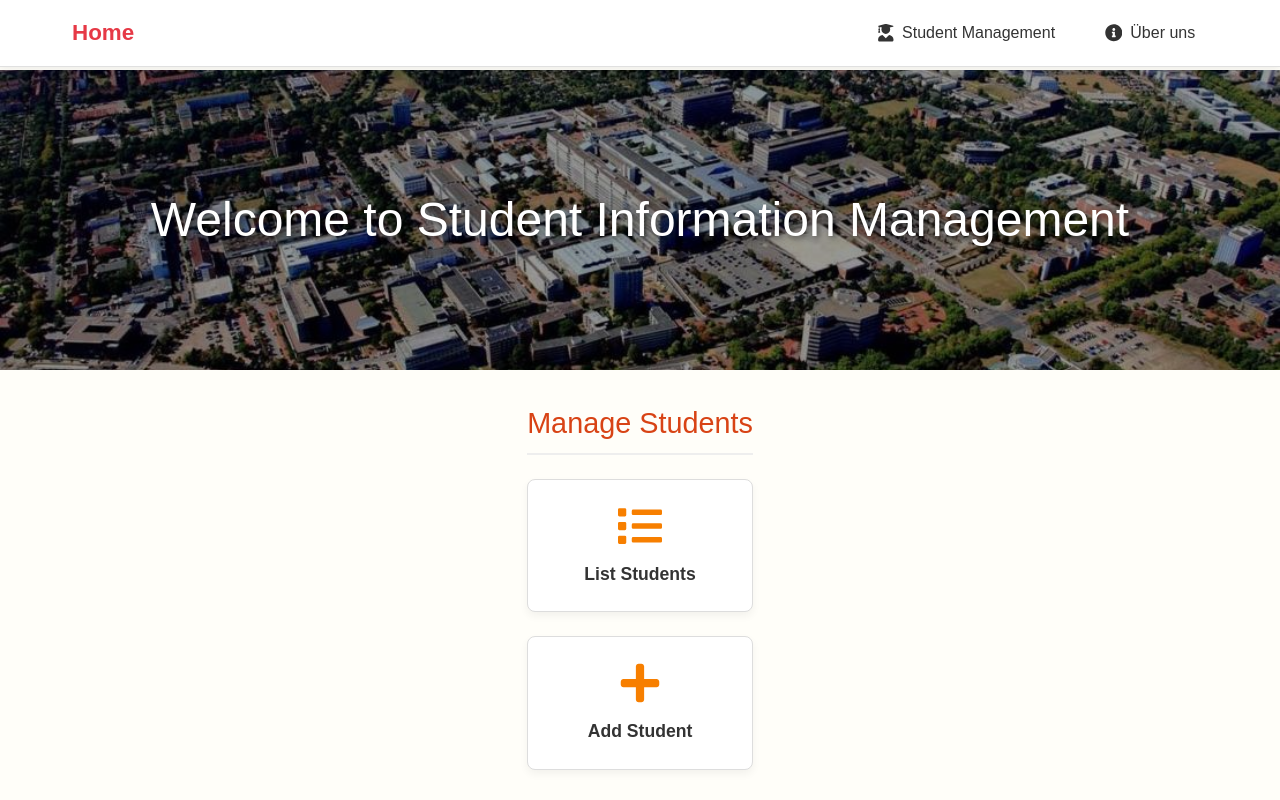
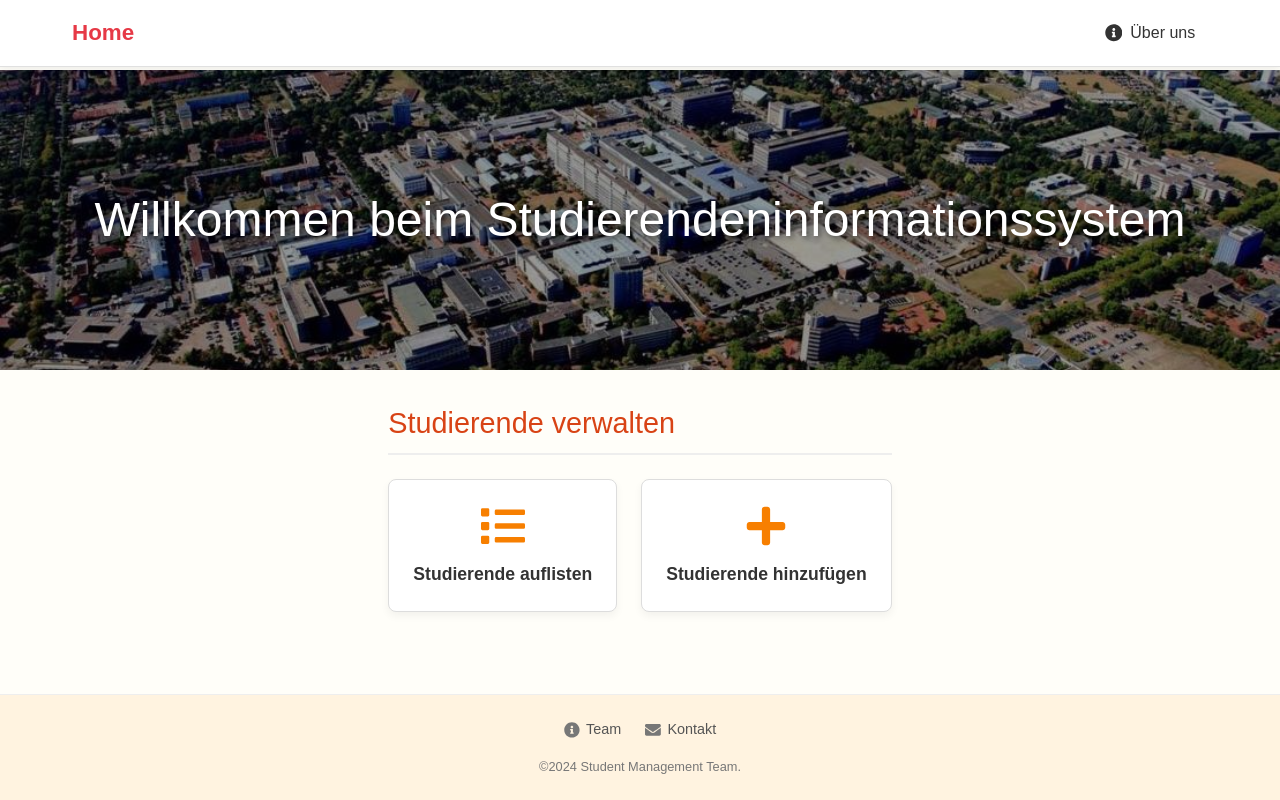
Before and after one commit to quylecse/student-web-app, a Next.js app: page / in a window 1280 px wide. Shown: the top 800 px of the page. Built offline with nearby package versions, Linux system fonts and the light colour scheme.

Commit message:
Redundanten Code entfernen

```diff
--- a/app/page.tsx
+++ b/app/page.tsx
@@ -7,8 +7,6 @@ import { useRouter } from 'next/navigation'; // useRouter bleibt erhalten, da Ne
 
 import styles from './styles/Home.module.css'; // Stelle sicher, dass der CSS-Pfad korrekt ist
 import {
-  FaUserGraduate, // Symbol für Student Management
-  FaBoxes,        // Symbol für Modulverwaltung
   FaInfoCircle,   // Symbol für Über Uns / Team
   // Weitere Symbole bleiben für Buttons im Hauptinhalt und Footer erhalten
   FaList, FaPlus, FaSearch, FaEdit, FaTrash, FaBook,
@@ -30,12 +28,6 @@ const HomePage: React.FC = () => {
             <Link href="/">Home</Link>
           </div>
           <ul className={styles.navbarNav}>
-            {/* Abschnitt Student Management: Verlinkt zur ID des Abschnitts auf derselben Seite */}
-            <li className={styles.navItem}>
-              <Link href="#student-management" className={styles.navLink}>
-                <FaUserGraduate className={styles.navIcon} /> Student Management
-              </Link>
-            </li>
             <li className={styles.navItem}>
               <Link href="/team" className={styles.navLink}>
                 <FaInfoCircle className={styles.navIcon} /> Über uns
@@ -56,27 +48,27 @@ const HomePage: React.FC = () => {
           className={styles.heroImage}
         />
         <div className={styles.heroOverlay}>
-          <h1 className={styles.heroTitle}>Welcome to Student Information Management</h1>
-        </div>
+          <h1 className={styles.heroTitle}>Willkommen beim Studierendeninformationssystem</h1>        </div>
       </div>
 
       {/* Hauptinhalt */}
       <main className={styles.mainContent}>
         {/* Abschnitt Studentenverwaltung: ID wurde HINZUGEFÜGT */}
         <section id="student-management" className={styles.section}>
-          <h2 className={styles.sectionHeading}>Manage Students</h2>
+          <h2 className={styles.sectionHeading}>Studierende verwalten</h2>
           <div className={styles.buttonGrid}>
             <Link href="/students" className={styles.actionButton}>
               <FaList className={styles.buttonIcon} />
-              <span>List Students</span>
+              <span>Studierende auflisten</span>
             </Link>
             <Link href="/students/new" className={styles.actionButton}>
               <FaPlus className={styles.buttonIcon} />
-              <span>Add Student</span>
+              <span>Studierende hinzufügen</span>
             </Link>
           </div>
         </section>
       </main>
+
 
       {/* Fußzeile */}
       <footer className={styles.footer}>
@@ -87,9 +79,10 @@ const HomePage: React.FC = () => {
           <Link href="/contact">
             <FaEnvelope className={styles.footerIcon} /> Kontakt
           </Link>
+
         </div>
         <p className={styles.copyright}>
-          &copy;2025 Gruppe 16. Alle Rechte vorbehalten.
+          &copy;2024 Student Management Team.
         </p>
       </footer>
     </div>
--- a/app/students/new/page.tsx
+++ b/app/students/new/page.tsx
@@ -1,8 +1,8 @@
 'use client';
 
-import { useState , useEffect } from 'react';
-import { createStudent, addModuleToStudent , getStudents } from '../../../lib/services/student-service';
-import { StudentCreate, ModuleCreate , StudentRead } from '@/types/student';
+import { useState, useEffect } from 'react';
+import { createStudent, addModuleToStudent, getStudents } from '../../../lib/services/student-service';
+import { StudentCreate, ModuleCreate, StudentRead } from '@/types/student';
 import Link from 'next/link';
 import styles from '../../styles/Home.module.css';
 import {
@@ -17,7 +17,7 @@ export default function NewStudentPage() {
     last_name: '',
     matriculation_number: '',
   });
-    const [modules, setModules] = useState<ModuleCreate[]> ([]);
+  const [modules, setModules] = useState<ModuleCreate[]>([]);
   const [apiError, setApiError] = useState<string | null>(null);
   const [successMessage, setSuccessMessage] = useState<string | null>(null);
   const [existingStudents, setExistingStudents] = useState<StudentRead[]>([]);
@@ -44,13 +44,12 @@ export default function NewStudentPage() {
         setFormData((prev) => ({ ...prev, [name]: value }));
       }
     } else {
-          setFormData((prev) => ({...prev, [name]: value }));
+      setFormData((prev) => ({ ...prev, [name]: value }));
     }
   };
 
   //Umgang mit Eingabeänderungen für Module
-    const handleModuleChange = (index: number, e: React.ChangeEvent<HTMLInputElement>) =>
-    {
+  const handleModuleChange = (index: number, e: React.ChangeEvent<HTMLInputElement>) => {
     const { name, value } = e.target;
     const newModules = [...modules];
     if (name === 'name') {
@@ -59,7 +58,7 @@ export default function NewStudentPage() {
       newModules[index].code = value;
     }
     setModules(newModules);
-        setFormData((prev) => ({...prev, modules: newModules }));
+    setFormData((prev) => ({ ...prev, modules: newModules }));
   };
 
   //Neues Modul anlegen
@@ -71,7 +70,7 @@ export default function NewStudentPage() {
   const removeModule = (index: number) => {
     const newModules = modules.filter((_, i) => i !== index);
     setModules(newModules);
-        setFormData((prev) => ({...prev, modules: newModules }));
+    setFormData((prev) => ({ ...prev, modules: newModules }));
   };
 
   //Form authentifizieren
@@ -114,7 +113,7 @@ export default function NewStudentPage() {
       const updatedStudents = await getStudents();
       setExistingStudents(updatedStudents);
       setSuccessMessage('Student erfolgreich erstellt');
-            setFormData({ first_name: '', last_name: '', matriculation_number: ''});
+      setFormData({ first_name: '', last_name: '', matriculation_number: '' });
       setModules([]);
       setTimeout(() => {
         setSuccessMessage(null);
@@ -129,12 +128,12 @@ export default function NewStudentPage() {
       <nav className={styles.navbar}>
         <div className={styles.navbarContainer}>
           <div className={styles.navBrand}>
-                            <Link href="/">Student Management</Link>
+            <Link href="/">Home</Link>
           </div>
           <ul className={styles.navbarNav}>
             <li className={styles.navItem}>
               <Link href="/team" className={styles.navLink}>
-                                <FaInfoCircle className={styles.navIcon} /> About Us
+                <FaInfoCircle className={styles.navIcon} /> Über uns
               </Link>
             </li>
           </ul>
--- a/app/styles/Home.module.css
+++ b/app/styles/Home.module.css
@@ -160,9 +160,11 @@ html {
 
 
 .buttonGrid {
-    display: grid;
-    /* Standardmäßig für große Bildschirme, mehrere Spalten mit Mindestbreite 200px */
-    grid-template-columns: repeat(auto-fit, minmax(200px, 1fr));
+
+    display: flex;
+    flex-direction: row;
+    flex-wrap: wrap;
+
     gap: 1.5rem;
 }
 
@@ -278,7 +280,10 @@ html {
 
     .buttonGrid {
         /* Erlaubt 2 Spalten mit kleineren Mindestbreiten auf Tablets und größeren Smartphones */
-        grid-template-columns: repeat(auto-fit, minmax(120px, 1fr));
+        /* grid-template-columns: repeat(auto-fit, minmax(120px, 1fr)); */
+        display: flex;
+        flex-direction: row;
+        gap: 1rem;
     }
 
     .actionButton {
@@ -444,6 +449,7 @@ html {
     border-radius: 0.5rem;
     color: black;
 }
+
 .formInputDaten {
     width: 100%;
     border: 1px solid #887f7f;
@@ -454,8 +460,9 @@ html {
 
 .formInputDaten:focus {
     outline: none;
-    box-shadow: 0 0 0 3px #3061b580; /* focus:ring-indigo-500 */
-  }
+    box-shadow: 0 0 0 3px #3061b580;
+    /* focus:ring-indigo-500 */
+}
 
 .formInputWide {
     width: 18rem;
@@ -492,7 +499,7 @@ html {
     border: 1px solid rgb(0, 0, 0);
     padding: 0.5rem;
     text-align: left;
-    background-color:#fffef9;
+    background-color: #fffef9;
 }
 
 .tableHead {
```
Lines whose indentation alone changed are shown as unchanged.
